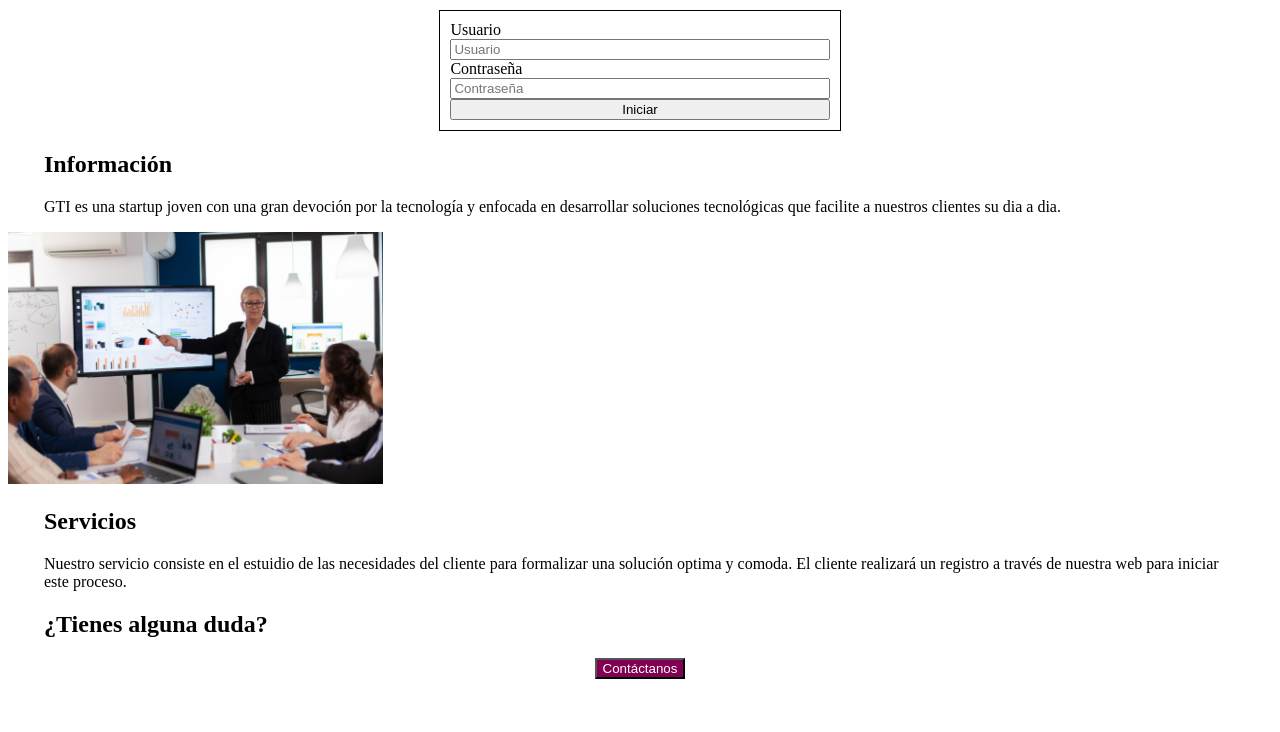
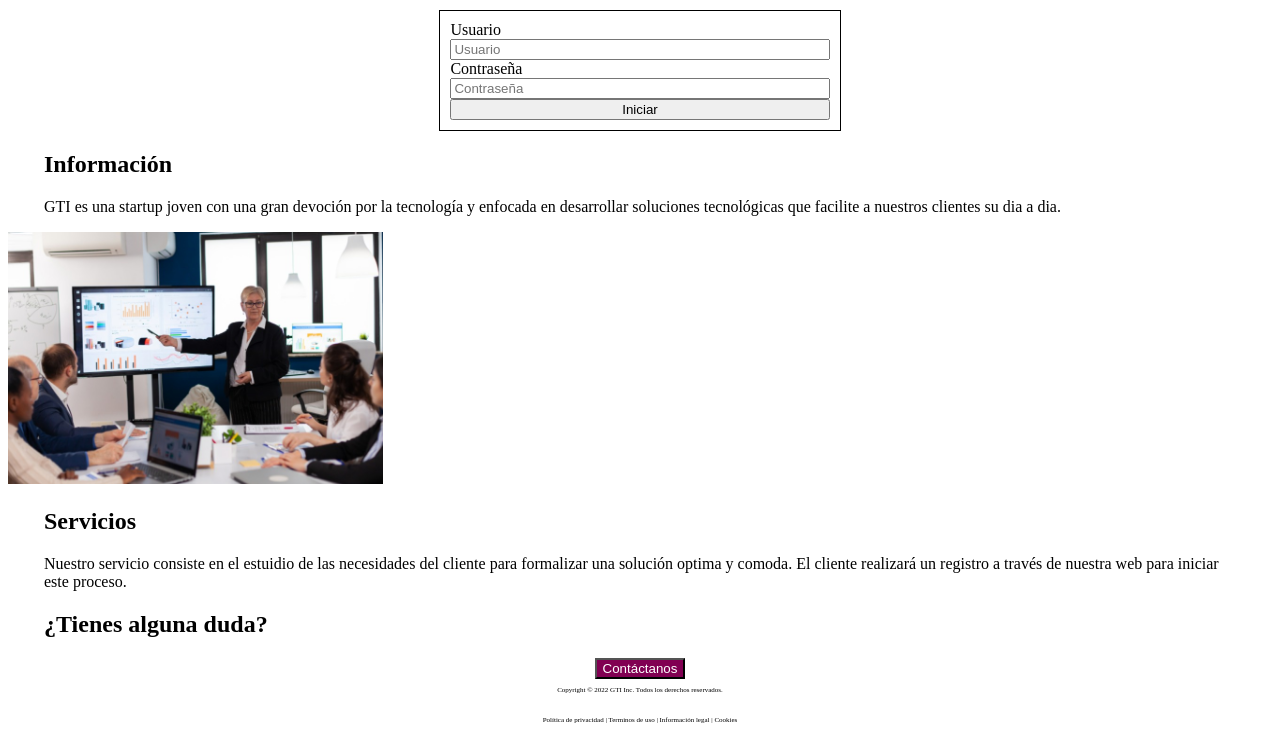
Before and after one commit to Hao12341/TrabajoWeb, a plain HTML site: page index.html in a window 1280 px wide. Shown: the part 473-1205 px from the top of the page. Before the commit the page ends 1160 px from the top, so only its background shows below. Drawn offline with Linux system fonts and the light colour scheme.

Commit message:
Entrega V0.1

```diff
--- a/css/main.css
+++ b/css/main.css
@@ -92,3 +92,7 @@ section{
     color: white;
     text-decoration: none;
 }
+footer{
+    text-align: center;
+    font-size: 7px;
+}
--- a/index.html
+++ b/index.html
@@ -87,5 +87,14 @@
     </section>
     <!-- Fin contacto -->
 
+    <!-- Footer -->
+    <footer>
+        <p>Copyright © 2022 GTI Inc. Todos los derechos reservados.</p>
+        <br>
+        <p>Política de privacidad | Terminos de uso | Información legal | Cookies</p>
+    </footer>
+    <!-- Fin footer -->
+
+
 </body>
 </html>
```
